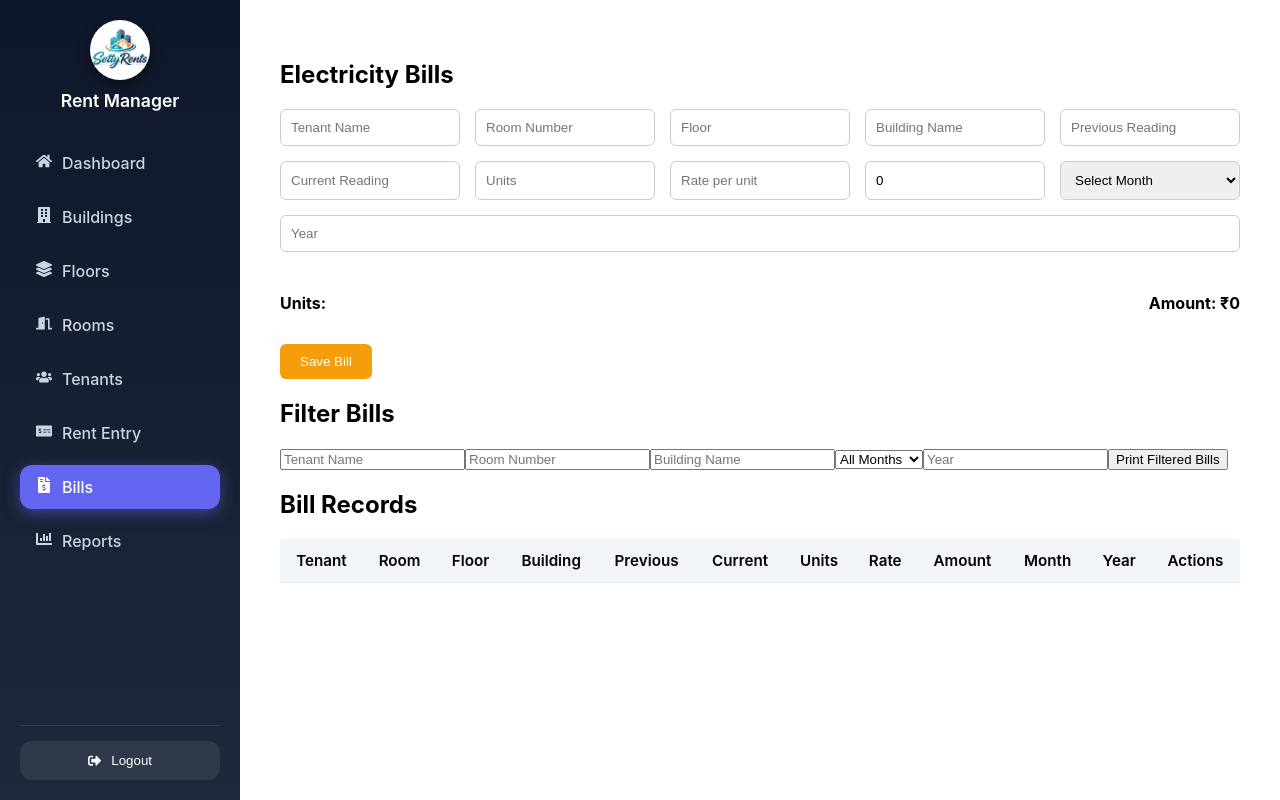
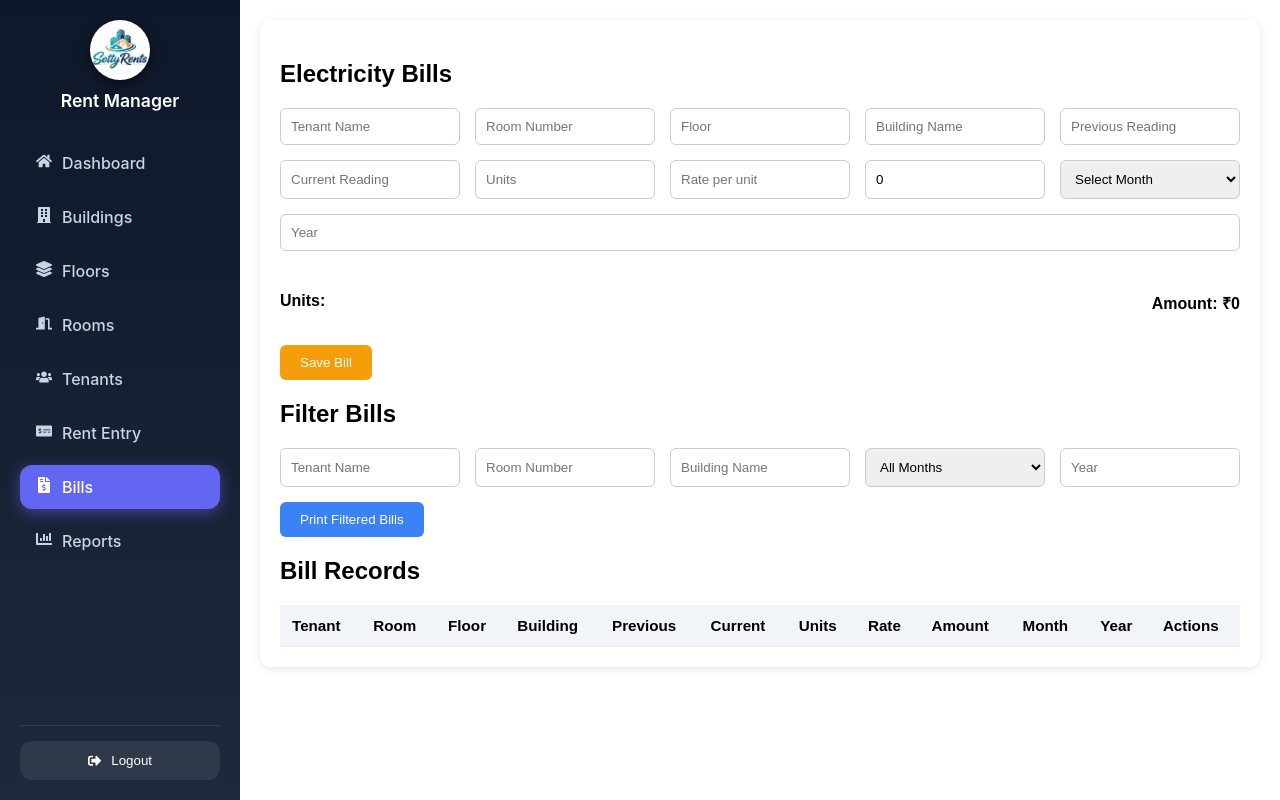
Before and after one commit to karthiksetty7/SettyRents, a React (Create React App) app in the folder SettyRents-master/: page /bills in a window 1280 px wide. Built offline with nearby package versions, Linux system fonts and the light colour scheme; sample sign-in values are in the browser's storage.

Commit message:
Update index.css

```diff
--- a/SettyRents-master/src/pages/Bills/index.css
+++ b/SettyRents-master/src/pages/Bills/index.css
@@ -2,9 +2,12 @@
   background-color: white;
   padding: 20px;
   border-radius: 10px;
+  box-shadow: 0 2px 8px rgba(0, 0, 0, 0.1);
+  font-family: Arial, sans-serif;
 }
 
-.bill-form {
+.bill-form,
+.filter-container {
   display: flex;
   flex-wrap: wrap;
   gap: 15px;
@@ -12,12 +15,41 @@ margin-bottom: 20px;
 }
 
 .bill-form input,
-.bill-form select {
+.bill-form select,
+.filter-container input,
+.filter-container select {
   padding: 10px;
   border-radius: 6px;
   border: 1px solid #ccc;
   flex: 1;
   min-width: 150px;
+}
+
+.bill-form button,
+.filter-container button {
+  padding: 10px 20px;
+  border-radius: 6px;
+  border: none;
+  cursor: pointer;
+  transition: background-color 0.2s ease;
+}
+
+.bill-form button {
+  background-color: #f59e0b;
+  color: white;
+}
+
+.bill-form button:hover {
+  background-color: #d97706;
+}
+
+.filter-container button {
+  background-color: #3b82f6;
+  color: white;
+}
+
+.filter-container button:hover {
+  background-color: #2563eb;
 }
 
 .calculation {
@@ -27,19 +59,6 @@ justify-content: space-between;
   font-weight: bold;
 }
 
-.bill-form button {
-background-color: #f59e0b;
-color: white;
-border: none;
-padding: 10px 20px;
-border-radius: 6px;
-cursor: pointer;
-}
-
-.bill-form button:hover {
-background-color: #d97706;
-}
-
 .table-container {
   overflow-x: auto;
 }
@@ -47,14 +66,71 @@ overflow-x: auto;
 table {
   width: 100%;
   border-collapse: collapse;
+  min-width: 900px;
 }
 
 table th,
 table td {
   padding: 12px;
   border-bottom: 1px solid #e5e7eb;
+  text-align: left;
 }
 
 table th {
   background-color: #f1f5f9;
+  font-weight: bold;
 }
+
+table td button {
+  margin-right: 5px;
+  padding: 5px 10px;
+  border: none;
+  border-radius: 4px;
+  cursor: pointer;
+}
+
+table td button:first-child {
+  background-color: #f59e0b;
+  color: white;
+}
+
+table td button:first-child:hover {
+  background-color: #d97706;
+}
+
+table td button:last-child {
+  background-color: #3b82f6;
+  color: white;
+}
+
+table td button:last-child:hover {
+  background-color: #2563eb;
+}
+
+@media print {
+  body * {
+    visibility: hidden;
+  }
+  .bill-container,
+  .bill-container * {
+    visibility: visible;
+  }
+  .bill-container {
+    position: absolute;
+    left: 0;
+    top: 0;
+    width: 100%;
+    padding: 0;
+  }
+  .bill-form,
+  .filter-container,
+  .table-container button {
+    display: none;
+  }
+  table,
+  table th,
+  table td {
+    border: 1px solid #000 !important;
+    padding: 8px;
+  }
+}
```
Lines whose indentation alone changed are shown as unchanged.
